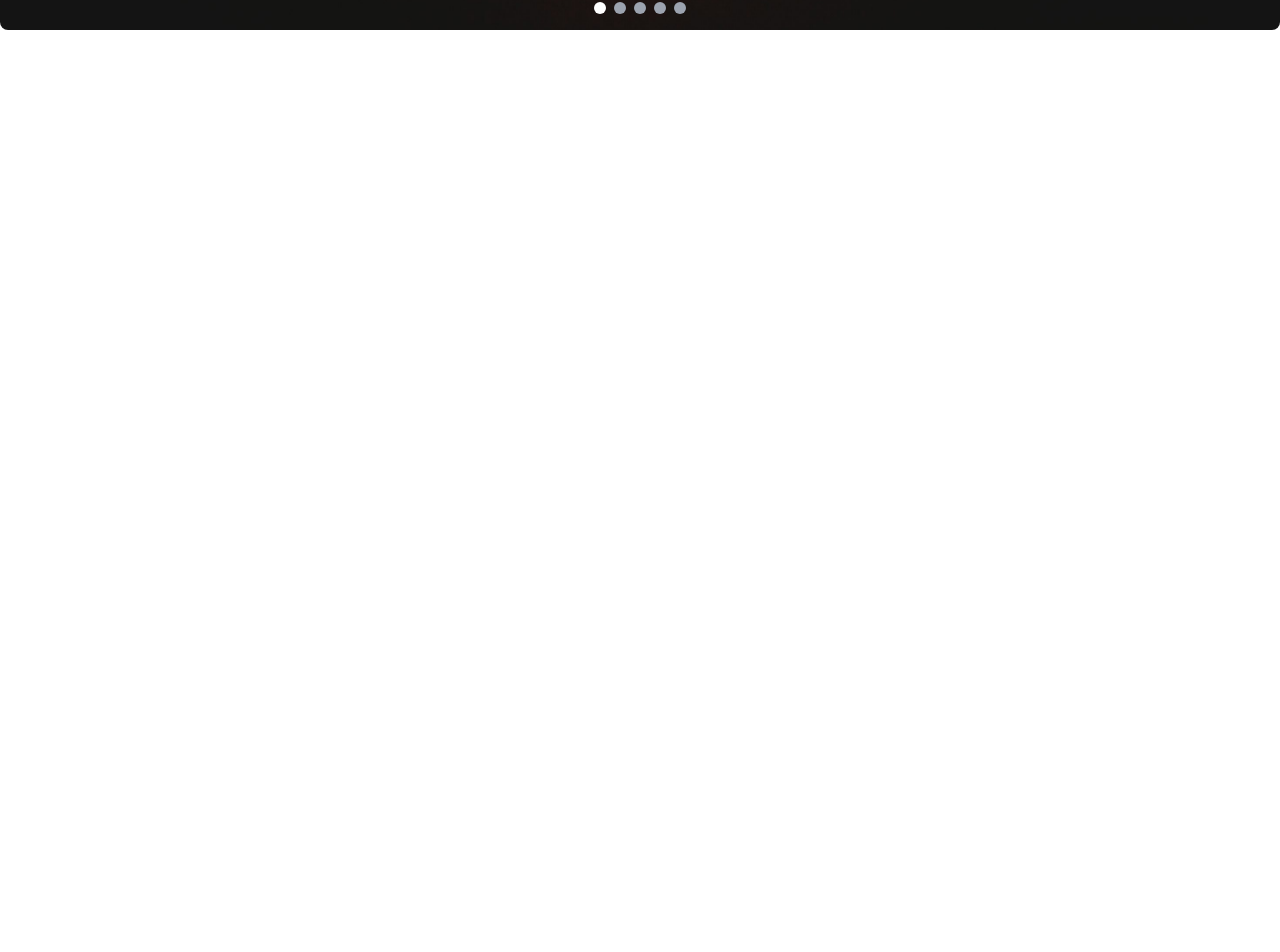
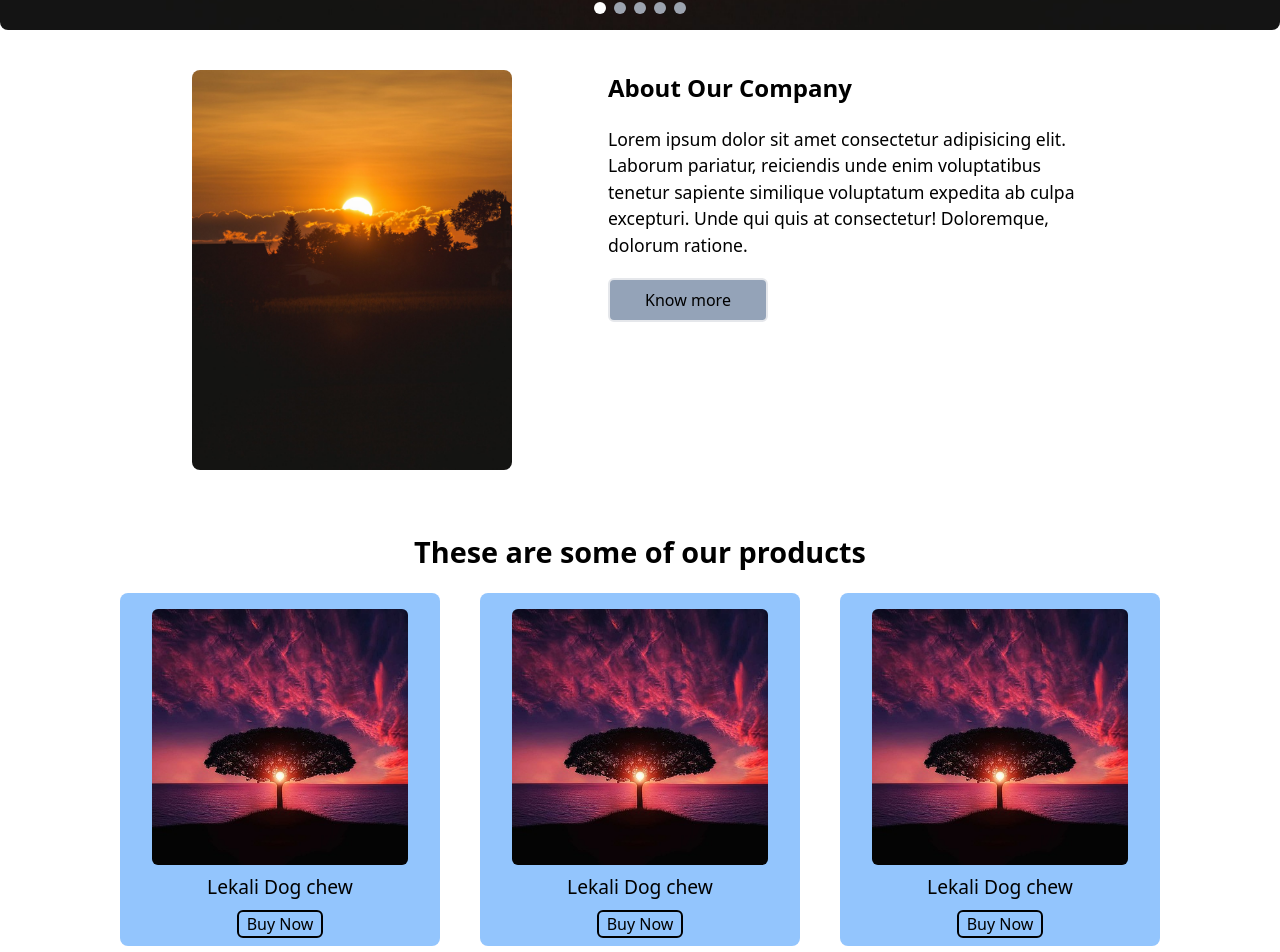
Before and after one commit to Slap555/Dog-food-ecomm, a React (Vite) app: page / in a window 1280 px wide. Shown: the part 560-1512 px from the top of the page. Before the commit the page ends 800 px from the top, so only its background shows below. Built offline with nearby package versions, Linux system fonts and the light colour scheme.

Commit message:
adding products section

```diff
--- a/src/App.jsx
+++ b/src/App.jsx
@@ -1,11 +1,15 @@
 import Navbar from "./components/common/Navbar/Navbar";
+import AboutUsPage from "./components/pages/AboutUsPage";
 import Homepage from "./components/pages/Homepage";
 
 function App() {
   return (
     <>
       <Navbar />
-      <Homepage />
+      <div className="flex flex-col gap-10">
+        <Homepage />
+        {/* <AboutUsPage /> */}
+      </div>
     </>
   );
 }
--- a/src/components/PhotoSlider/PhotoSlider.jsx
+++ b/src/components/PhotoSlider/PhotoSlider.jsx
@@ -98,6 +98,7 @@ const PhotoSlider = ({ images }) => {
               alert(`You clicked button for image ${currentIndex + 1}`)
             }
           >
+            {/* usenavigation use garna parxa ani onlick handler ma path rakhne */}
             Click Me
           </button>
         </div>
--- /dev/null
+++ b/src/components/ProductsSection/ProductsSection.jsx
@@ -0,0 +1,63 @@
+import React from "react";
+import imageE from "../../assets/E.jpg";
+
+const ProductsSection = () => {
+  const products = [
+    {
+      name: "Lekali Dog chew",
+      image: imageE,
+    },
+    {
+      name: "Lekali Dog chew",
+      image: imageE,
+    },
+    {
+      name: "Lekali Dog chew",
+      image: imageE,
+    },
+    {
+      name: "Lekali Dog chew",
+      image: imageE,
+    },
+    {
+      name: "Lekali Dog chew",
+      image: imageE,
+    },
+    {
+      name: "Lekali Dog chew",
+      image: imageE,
+    },
+  ];
+  return (
+    <div>
+      <div className="w-full p-5">
+        <h1 className="text-[1.8rem] text-center font-bold">
+          These are some of our products
+        </h1>
+      </div>
+      <div className="flex justify-center space-x-5">
+        <div className="grid-cols-3 grid gap-10">
+          {products.map((item, index) => (
+            <div
+              key={index}
+              className="flex flex-col w-[20rem] overflow-hidden items-center rounded-lg gap-2 bg-blue-300 hover:shadow-[0px_10px_20px_rgba(0,_0,_0,_0.5)] transition-shadow duration-300"
+            >
+              <div className="mt-4 w-[16rem] h-[16rem] rounded-md overflow-hidden relative">
+                <img
+                  src={item.image}
+                  className="w-full h-full object-cover transition-transform duration-300 ease-in-out transform hover:scale-105"
+                />
+              </div>
+              <h1 className="text-[1.2rem]">{item.name}</h1>
+              <button className="border-2 mb-2 border-black px-2 rounded-md">
+                Buy Now
+              </button>
+            </div>
+          ))}
+        </div>
+      </div>
+    </div>
+  );
+};
+
+export default ProductsSection;
--- /dev/null
+++ b/src/components/pages/AboutUsPage.jsx
@@ -0,0 +1,8 @@
+import React from "react";
+import image from "../../assets/A.jpg";
+
+const AboutUsPage = () => {
+  return <h1>hi</h1>;
+};
+
+export default AboutUsPage;
--- a/src/components/pages/Homepage.jsx
+++ b/src/components/pages/Homepage.jsx
@@ -5,12 +5,40 @@ import imageB from "../../assets/B.jpg";
 import imageC from "../../assets/C.jpeg";
 import imageD from "../../assets/D.jpg";
 import imageE from "../../assets/E.jpg";
+import ProductsSection from "../ProductsSection/ProductsSection";
 
 const Homepage = () => {
   const images = [imageA, imageB, imageC, imageD, imageE];
   return (
-    <div>
-      <PhotoSlider images={images} />
+    <div className="flex flex-col gap-10">
+      <div>
+        <PhotoSlider images={images} />
+      </div>
+
+      <div className="flex justify-center gap-24">
+        <div className="flex">
+          <img
+            src={imageA}
+            className="w-[20rem] overflow-hidden h-[25rem] rounded-lg object-cover"
+          />
+        </div>
+        <div className="flex flex-col max-w-[30rem] gap-5">
+          <h1 className="text-[1.5rem] font-bold">About Our Company</h1>
+          <h2 className="text-[1.1rem]">
+            Lorem ipsum dolor sit amet consectetur adipisicing elit. Laborum
+            pariatur, reiciendis unde enim voluptatibus tenetur sapiente
+            similique voluptatum expedita ab culpa excepturi. Unde qui quis at
+            consectetur! Doloremque, dolorum ratione.
+          </h2>
+          <button className=" bg-slate-400 border-2 rounded-md w-[10rem] p-2 justify-center">
+            Know more
+          </button>
+        </div>
+      </div>
+
+      <div>
+        <ProductsSection />
+      </div>
     </div>
   );
 };
```
